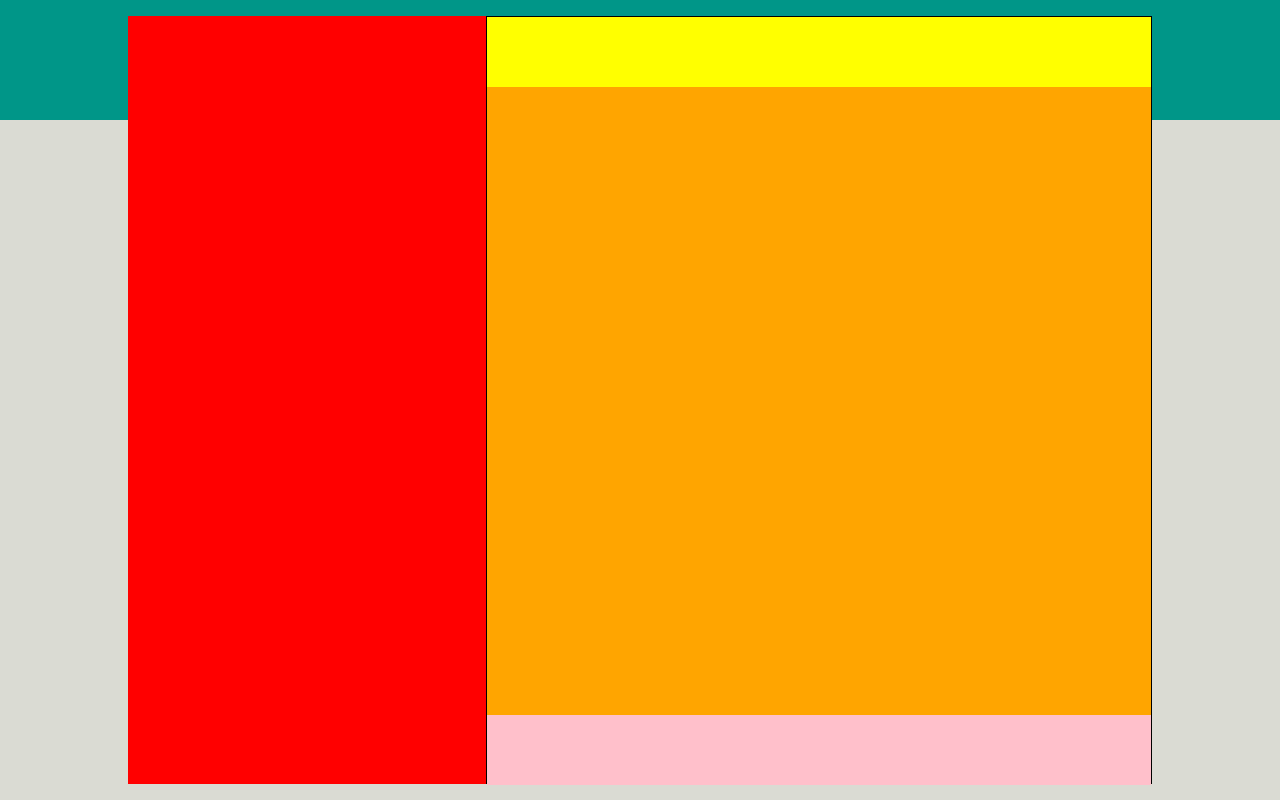
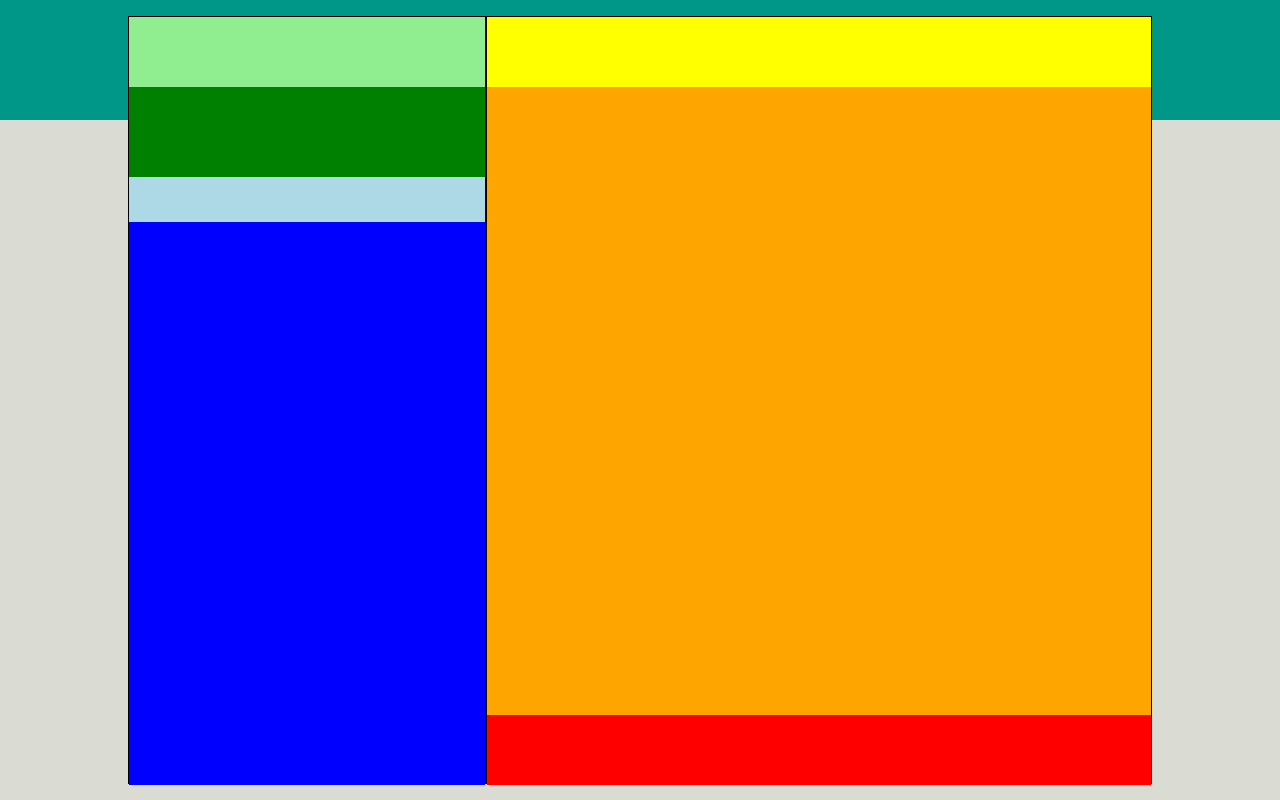
Before and after one commit to mirkoguerra/vue-boolzapp, a plain HTML site: page index.html in a window 1280 px wide. Drawn offline with nearby package versions, Linux system fonts and the light colour scheme.

Commit message:
row di entrambe le col

```diff
--- a/css/style.css
+++ b/css/style.css
@@ -8,11 +8,17 @@
 .border {
   border: 1px solid black;
 }
-.background-red {
-  background-color: red;
+.background-lightgreen {
+  background-color: lightgreen;
 }
 .background-green {
   background-color: green;
+}
+.background-lightblue {
+  background-color: lightblue;
+}
+.background-blue {
+  background-color: blue;
 }
 .background-yellow {
   background-color: yellow;
@@ -20,8 +26,8 @@
 .background-orange {
   background-color: orange;
 }
-.background-pink {
-  background-color: pink;
+.background-red {
+  background-color: red;
 }
 /* GENERAL */
 div.big-container {
@@ -51,7 +57,18 @@ section.col-right {
   width: 65%;
 }
 /* COL-LEFT -> ROWS */
-
+section.col-left section.user {
+  height: 70px;
+}
+section.col-left section.notifications {
+  height: 90px;
+}
+section.col-left section.search {
+  height: 45px;
+}
+section.col-left section.contacts {
+  height: calc(96vh - 205px);
+}
 /* COL-RIGHT -> ROWS */
 section.col-right section.corrent-contact , section.col-right section.writing {
   height: 70px;
--- a/index.html
+++ b/index.html
@@ -25,18 +25,18 @@
       <!-- contenitore di tutto -->
       <main class="container">
         <!-- sezione che raccoglie tutta la colonna sinistra -->
-        <section class="col-left background-red">
+        <section class="col-left border">
           <!-- sottosezione relativa a nome utente, avatar utente, ... -->
-          <section class="user">
+          <section class="user background-lightgreen">
           </section>
           <!-- sottosezione relativa alle notifiche -->
-          <section class="notifications">
+          <section class="notifications background-green">
           </section>
           <!-- sottosezione relativa alla ricerca dei contatti -->
-          <section class="search">
+          <section class="search background-lightblue">
           </section>
           <!-- sottosezione relativa ai contatti -->
-          <section class="contacts">
+          <section class="contacts background-blue">
           </section>
         </section>
         <!-- sezione che raccoglie tutta la colonna destra -->
@@ -48,7 +48,7 @@
           <section class="corrent-chat background-orange">
           </section>
           <!-- sottosezione relativa all'input di testo per la chat -->
-          <section class="writing background-pink">
+          <section class="writing background-red">
           </section>
         </section>
       </main>
```
